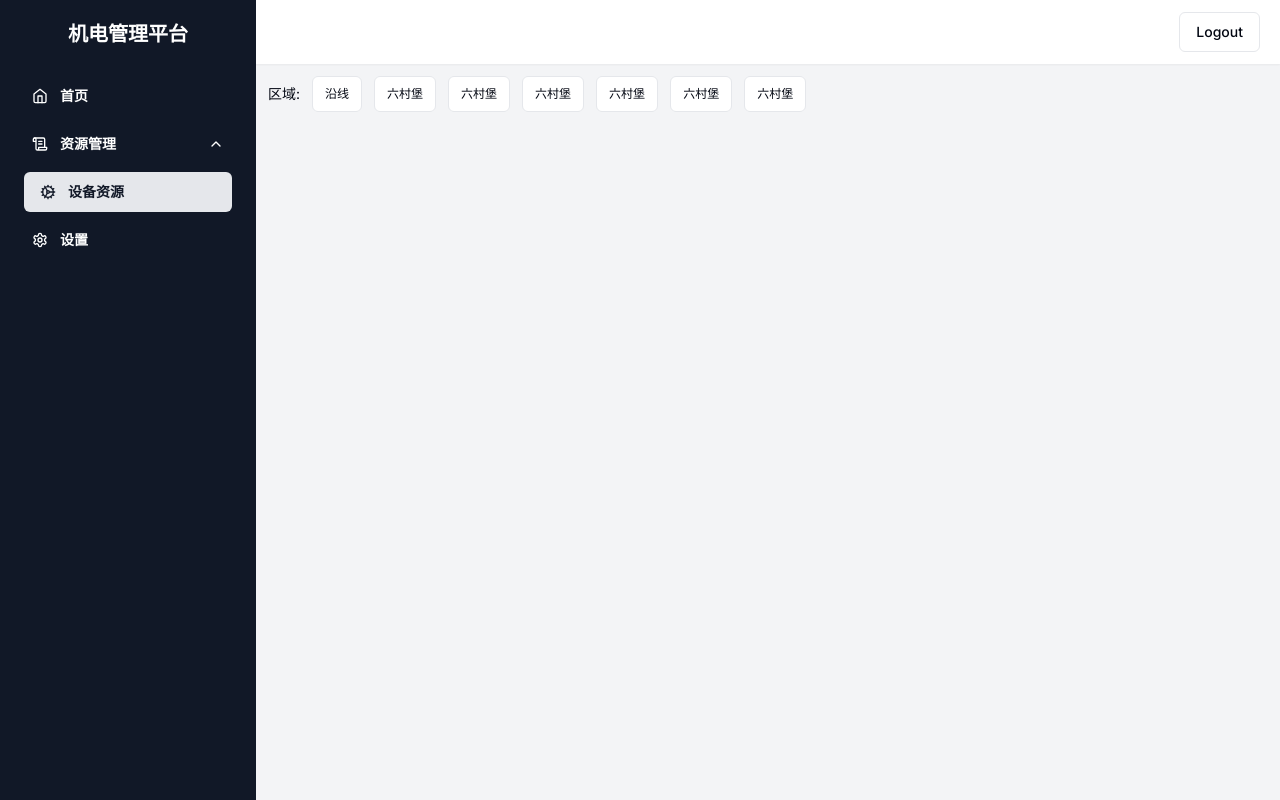
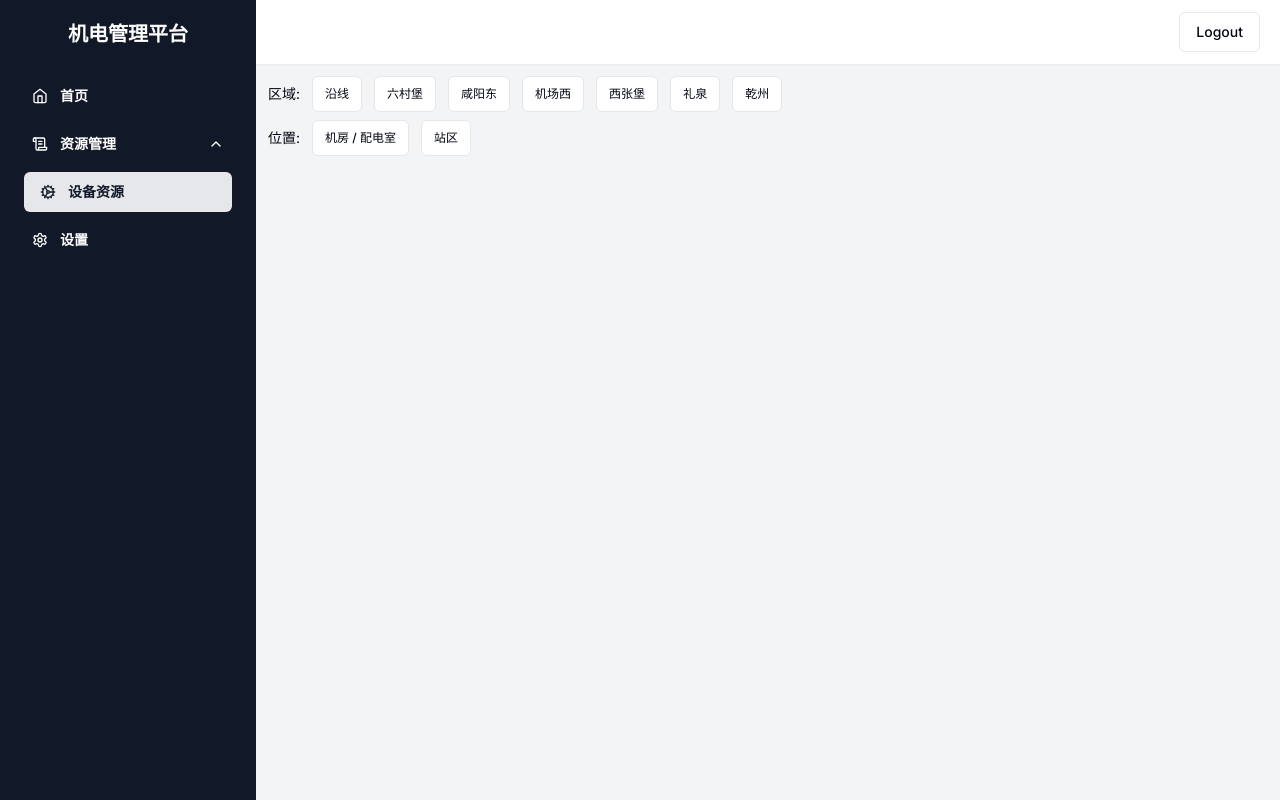
Before and after one commit to cooler05/1-2-N-dnd, a Next.js app: page /resources/location in a window 1280 px wide. Built offline with nearby package versions, Linux system fonts and the light colour scheme.

Commit message:
add locations

```diff
--- a/app/globals.css
+++ b/app/globals.css
@@ -5,16 +5,18 @@
 html,
 body,
 :root {
-  @apply h-full
+  @apply h-full;
 }
 
-::-webkit-scrollbar {
-  @apply w-[2px]
+/* ::-webkit-scrollbar {
+  @apply w-[1px];
+} */
+/* ::-webkit-scrollbar:horizontal {
+  @apply w-[2px];
+} */
+::-webkit-scrollbar-thumb {
+  @apply bg-gray-500 rounded-md;
 }
-::-webkit-scrollbar-thumb {
-  @apply bg-gray-500 rounded-md
-}
-
 
 @layer base {
   :root {
--- a/app/resources/location/page.tsx
+++ b/app/resources/location/page.tsx
@@ -4,48 +4,76 @@ import React from "react";
 const areas = [
   {
     id: 0,
-    title: "沿线",
+    label: "沿线",
     searchParam: "yx",
+    loc: "area",
   },
   {
     id: 1,
-    title: "六村堡",
+    label: "六村堡",
     searchParam: "lcb",
+    loc: "area",
   },
   {
     id: 2,
-    title: "六村堡",
-    searchParam: "lcb",
+    label: "咸阳东",
+    searchParam: "xyd",
+    loc: "area",
   },
   {
     id: 3,
-    title: "六村堡",
-    searchParam: "lcb",
+    label: "机场西",
+    searchParam: "jcx",
+    loc: "area",
   },
   {
     id: 4,
-    title: "六村堡",
-    searchParam: "lcb",
+    label: "西张堡",
+    searchParam: "xzb",
+    loc: "area",
   },
   {
     id: 5,
-    title: "六村堡",
-    searchParam: "lcb",
+    label: "礼泉",
+    searchParam: "lq",
+    loc: "area",
   },
   {
     id: 6,
-    title: "六村堡",
-    searchParam: "lcb",
+    label: "乾州",
+    searchParam: "qz",
+    loc: "area",
+  },
+];
+
+const locations = [
+  {
+    id: 1,
+    label: "机房 / 配电室",
+    searchParam: "jf",
+    loc: "location",
+  },
+  {
+    id: 2,
+    label: "站区",
+    searchParam: "zq",
+    loc: "location",
   },
 ];
 
 function LocationPage() {
   return (
-    <div className="flex flex-col p-3">
+    <div className="flex flex-col p-3 gap-2">
       <div className="flex justify-start items-center gap-3 overflow-x-scroll">
         <h2 className="text-sm min-w-fit">区域:</h2>
         {areas.map((area) => (
-          <AreaTab key={area.id} area={area} />
+          <AreaTab key={area.searchParam} area={area} />
+        ))}
+      </div>
+      <div className="flex justify-start items-center gap-3 overflow-x-scroll">
+        <h2 className="text-sm min-w-fit">位置:</h2>
+        {locations.map((location) => (
+          <AreaTab key={location.searchParam} area={location} />
         ))}
       </div>
     </div>
--- a/components/SideBar.tsx
+++ b/components/SideBar.tsx
@@ -53,7 +53,7 @@ function SideBar() {
         return (
           <>
             <Button
-              key={link.id}
+              key={link.href}
               asChild
               variant="ghost"
               className={cn(
@@ -89,7 +89,7 @@ function SideBar() {
               pathname.startsWith(link.href) &&
               link?.items.map((item) => (
                 <Button
-                  key={item.id}
+                  key={item.href}
                   asChild
                   variant="ghost"
                   className={cn(
--- a/components/resources/AreaTab.tsx
+++ b/components/resources/AreaTab.tsx
@@ -6,8 +6,9 @@ import { cn } from "@/lib/utils";
 
 interface Area {
   id: number;
-  title: string;
+  label: string;
   searchParam: string;
+  loc: string;
 }
 
 interface AreaTabProps {
@@ -20,10 +21,10 @@ function AreaTab({ area }: AreaTabProps) {
   const router = useRouter();
 
   const searchArea = () => {
-    const searchParams = new URLSearchParams();
-    searchParams.append("area", area.searchParam);
-    const url = `${pathname}?${searchParams.toString()}`;
-    router.push(url);
+    const currentUrl = new URL(location.href);
+    currentUrl.searchParams.set(area.loc, area.searchParam);
+    const newUrl = `${currentUrl.pathname}${currentUrl.search}`;
+    router.push(newUrl);
   };
 
   return (
@@ -32,11 +33,12 @@ function AreaTab({ area }: AreaTabProps) {
       variant="outline"
       className={cn(
         "text-xs hover:bg-gray-800 hover:text-white transition",
-        searchParam.get("area") === area.searchParam && "bg-gray-800 text-white"
+        searchParam.get(area.loc) === area.searchParam &&
+          "bg-gray-800 text-white"
       )}
       onClick={searchArea}
     >
-      {area.title}
+      {area.label}
     </Button>
   );
 }
```
Also changed, not shown: package.json (+16 -1 lines), 1 other file (tests, documents, lock files or other folders).
